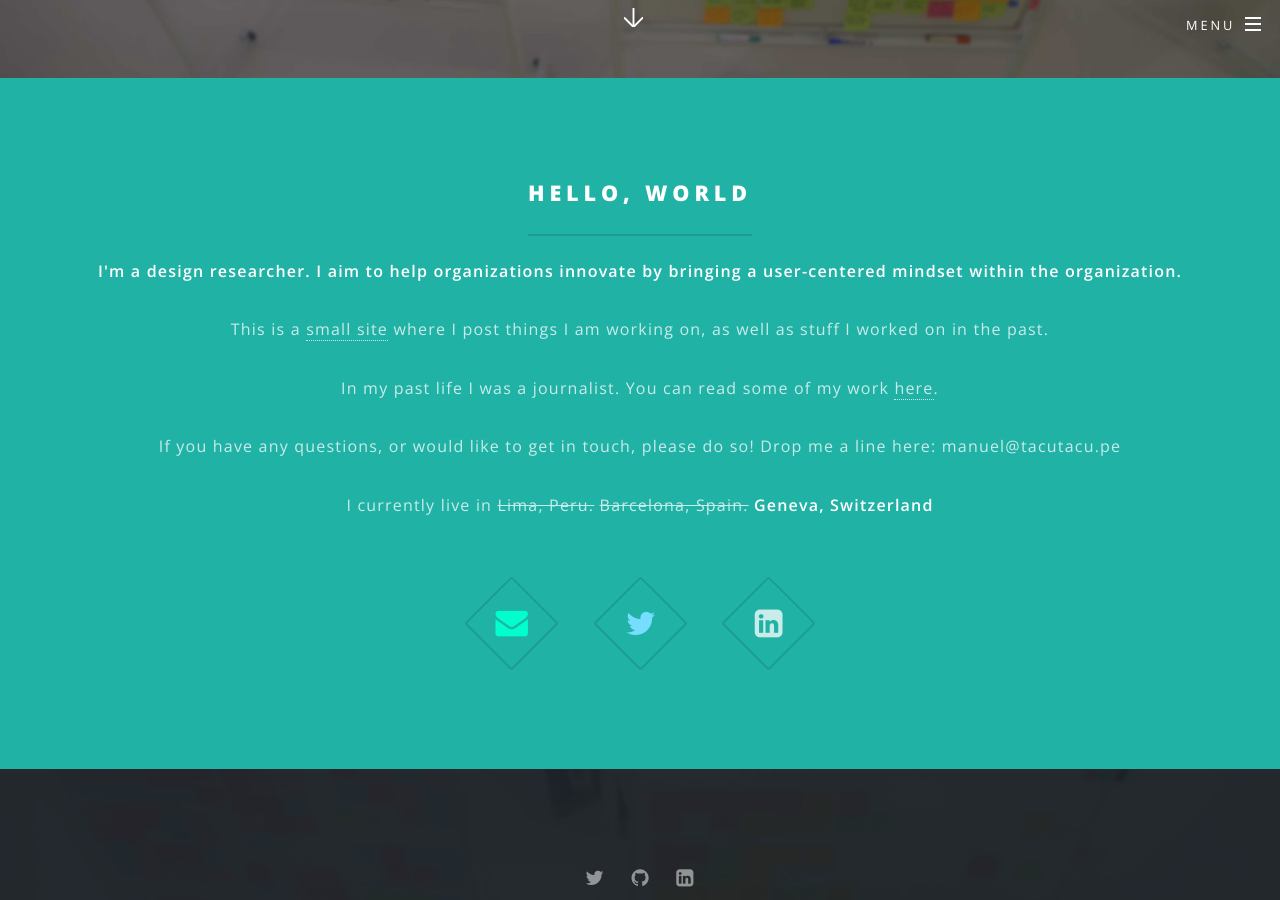
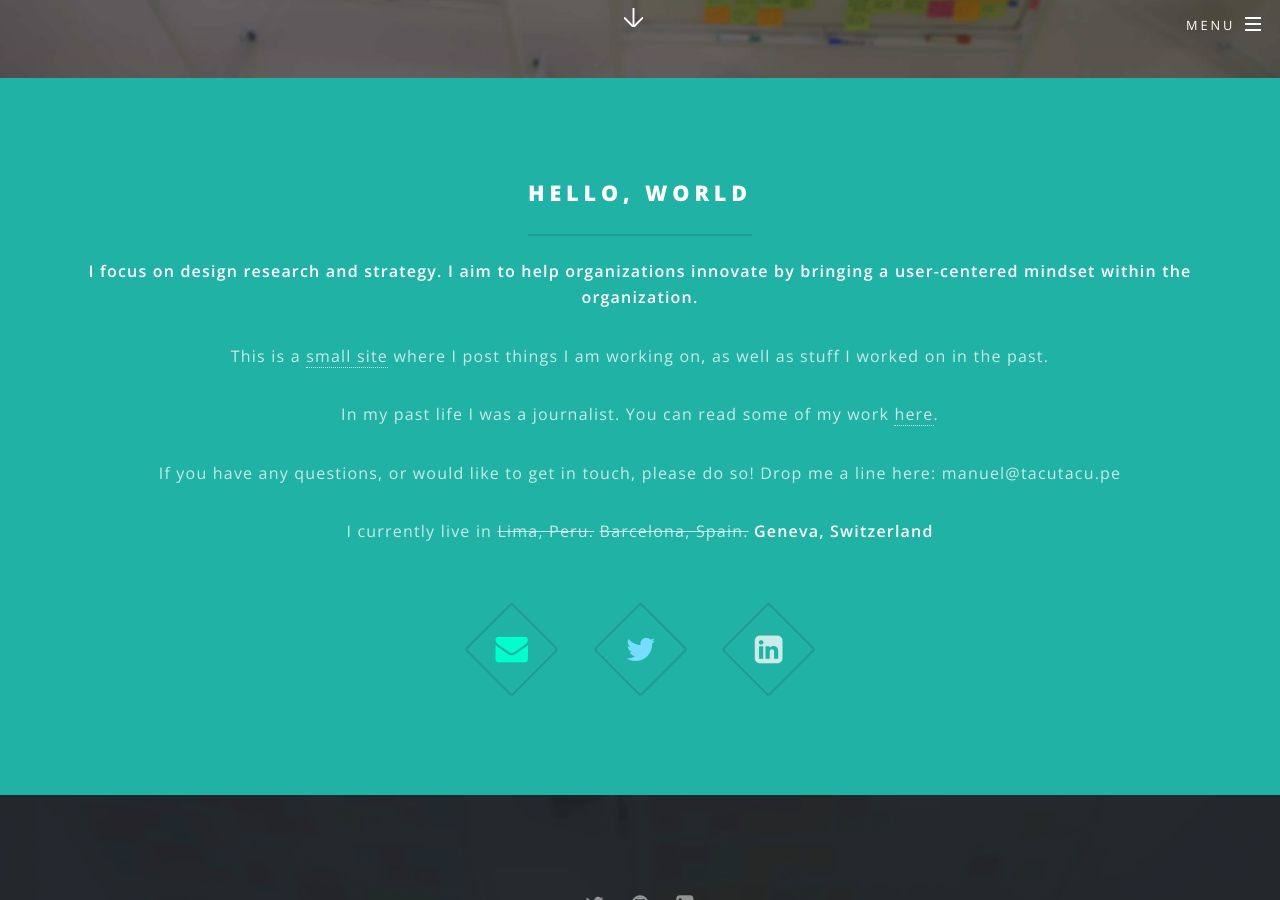
Before and after one commit to mvigo/mvigo.github.io, a Jekyll site: the page built from index.html, in a window 1280 px wide and 900 px high, scrolled down 822 px. Built offline with Jekyll 4.4.1, drawn with Linux system fonts in a browser that asks for light colours.

Commit message:
newzz039t139

```diff
--- a/index.html
+++ b/index.html
@@ -19,7 +19,7 @@ layout: landing
 							<header class="major">
 								<h2>Hello, world</h2>
 								<p>
-								<strong> I'm a design researcher. I aim to help organizations innovate by bringing a user-centered mindset within the organization. </p> </strong>
+								<strong> I focus on design research and strategy. I aim to help organizations innovate by bringing a user-centered mindset within the organization. </p> </strong>
 
 								<p> This is a <a href="https://mvigo.github.io/SiteInfo.html">small site</a> where I post things I am working on, as well as stuff I worked on in the past.</p>
 
```
